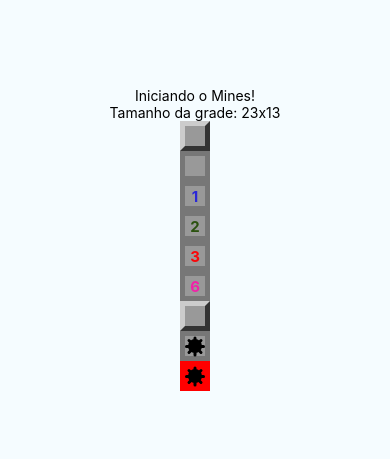
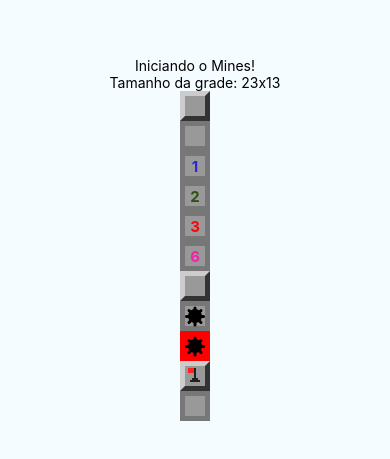
Before and after one commit to vagneroliveirars/curso-react-native, a React Native app in the folder mines/: screen / in a window 390 px wide. Shown: the part 183-642 px from the top of the page. Built offline with nearby package versions, Linux system fonts and the light colour scheme.

Commit message:
Aula 51 - Componente Bandeira (Flag) #01

```diff
--- a/mines/App.js
+++ b/mines/App.js
@@ -21,6 +21,8 @@
       <Field mined/>
       <Field mined open/>
       <Field mined open exploded/>
+      <Field flagged/>
+      <Field flagged open/>
     </View>
   )
 }
--- a/mines/src/components/Field.js
+++ b/mines/src/components/Field.js
@@ -2,6 +2,7 @@
 import { View, StyleSheet, Text } from 'react-native'
 import params from '../Params';
 import Mine from './Mine';
+import Flag from './Flag';
 
 export default props => {
     /**
@@ -10,12 +11,13 @@
      * ou objetos em variáveis distintas. Nesse caso, esperamos receber dentro de
      * props os atributos mined, open e nearMines
      */
-    const { mined, open, nearMines, exploded } = props
+    const { mined, open, nearMines, exploded, flagged } = props
 
     const styleField = [styles.field]
     if (open) styleField.push(styles.open)
     if (exploded) styleField.push(styles.exploded)
-    if (styleField.length === 1) styleField.push(styles.regular)
+    if (flagged) styleField.push(styles.flagged)
+    if (!open && !exploded) styleField.push(styles.regular)
 
     // Muda a cor do texto conforme a quantidade minas para sinalizar o grau de "perigo"
     let color = null
@@ -33,6 +35,8 @@
             : false}
 
             {mined && open ? <Mine/> : false}
+
+            {flagged && !open ? <Flag/> : false}
         </View>
     )
 }
--- /dev/null
+++ b/mines/src/components/Flag.js
@@ -0,0 +1,49 @@
+import React from 'react'
+import { View, StyleSheet } from 'react-native'
+
+export default props => {
+    return (
+        <View style={styles.container}>
+            <View style={styles.flagpole}/>
+            <View style={styles.flag}/>
+            <View style={styles.base1}/>
+            <View style={styles.base2}/>
+        </View>
+    )
+}
+
+const styles = StyleSheet.create({
+    container: {
+        marginTop: 2
+    },
+    flagpole: {
+        position: 'absolute',
+        height: 14,
+        width: 2,
+        backgroundColor: '#222',
+        marginLeft: 9
+    },
+    flag: {
+        position: 'absolute',
+        height: 5,
+        width: 6,
+        backgroundColor: '#F22',
+        marginLeft: 3
+    },
+    base1: {
+        position: 'absolute',
+        height: 2,
+        width: 6,
+        backgroundColor: '#222',
+        marginLeft: 7,
+        marginTop: 10
+    },
+    base2: {
+        position: 'absolute',
+        height: 2,
+        width: 10,
+        backgroundColor: '#222',
+        marginLeft: 5,
+        marginTop: 12
+    }
+})
```
